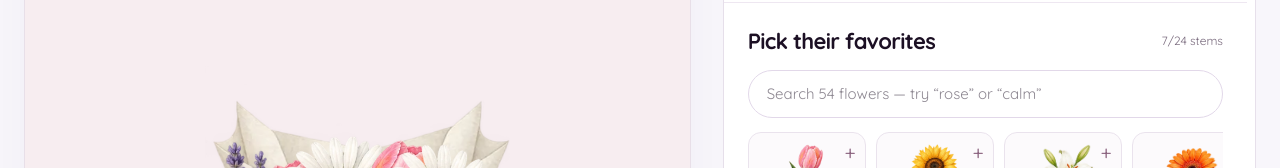
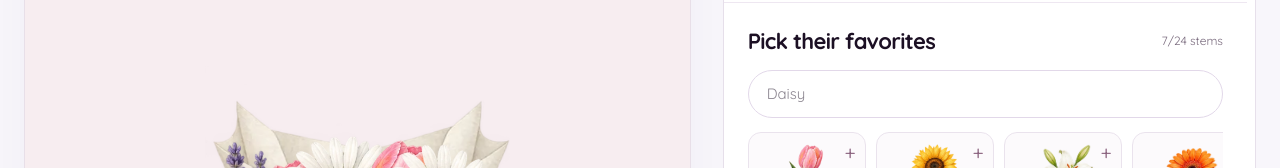
Before and after one commit to jccudiamat/dayflower, a Next.js app in the folder website/: page /bouquet in a window 1280 px wide. Shown: the part 323-491 px from the top of the page. Built offline with nearby package versions, Linux system fonts and the light colour scheme.

Commit message:
Restore wrapper paper tips and simplify flower arrangement controls

```diff
--- a/website/app/bouquet/BouquetStudio.tsx
+++ b/website/app/bouquet/BouquetStudio.tsx
@@ -1,7 +1,7 @@
 "use client";
 
 import { useEffect, useMemo, useRef, useState, type ChangeEvent, type FormEvent, type PointerEvent } from "react";
-import { notePapers, letterings, stationerySets, drawPrint, drawCardBorder, ARRANGEMENT_OFFSET, ART_URL, DEFAULT_PRINT_OPACITY, EXTRA_ART_URLS, HEIGHT, MAX_PHOTOS, MAX_STEMS, VESSEL_H, VESSEL_W, WIDTH, WRAPPER_URL, WRAP_PIVOT, angleToward, arrange, fitScale, layeredItems, decodeBouquet, encodeBouquet, flowerSprite, flowers, hasContents, hitPhoto, hitStem, makeBouquet, papers, photoCount, photoFrames, photoAngleToward, photoScaleHandle, photoTiltHandle, prints, singleStem, renderBouquet, renderVessel, reorder, stemHandle, stemScaleHandle, topZ, validateBouquet, vessels, type Bouquet, type Photo, type RenderAssets, type Stem } from "./model";
+import { drawWrapperLayer, notePapers, letterings, stationerySets, drawPrint, drawCardBorder, ARRANGEMENT_OFFSET, ART_URL, DEFAULT_PRINT_OPACITY, EXTRA_ART_URLS, HEIGHT, MAX_PHOTOS, MAX_STEMS, VESSEL_H, VESSEL_W, WIDTH, WRAPPER_URL, WRAP_PIVOT, angleToward, arrange, fitScale, layeredItems, decodeBouquet, encodeBouquet, flowerSprite, flowers, hasContents, hitPhoto, hitStem, makeBouquet, papers, photoCount, photoFrames, photoAngleToward, photoScaleHandle, photoTiltHandle, prints, singleStem, renderBouquet, renderVessel, reorder, stemHandle, stemScaleHandle, topZ, validateBouquet, vessels, type Bouquet, type Photo, type RenderAssets, type Stem } from "./model";
 import { makeCutout, newPhoto, readPhoto } from "./photos";
 import { SPECIAL_WRAPPER_URL, REVEAL_ART, backgrounds, borders, bouquetColors } from "./model";
 import "./bouquet.css";
@@ -9,6 +9,17 @@ import { emailAddress, textInput } from "../lib/input";
 
 const DRAFT_KEY = "dayflower-bouquet-v1";
 const clamp = (n: number, min: number, max: number) => Math.max(min, Math.min(max, n));
+
+function WrapperThumb({ paper, image }: { paper: number; image?: HTMLImageElement }) {
+  const ref = useRef<HTMLCanvasElement>(null);
+  useEffect(() => {
+    const ctx = ref.current?.getContext("2d");
+    if (!ctx || !image) return;
+    ctx.clearRect(0, 0, 80, 100); ctx.save(); ctx.scale(80 / 600, 100 / 650); ctx.translate(-70, -100);
+    drawWrapperLayer(ctx, paper, false, image); drawWrapperLayer(ctx, paper, true, image); ctx.restore();
+  }, [paper, image]);
+  return <canvas ref={ref} width={80} height={100} aria-hidden="true" />;
+}
 
 function PaperSwatch({ pattern = 0, border = 0 }: { pattern?: number; border?: number }) {
   const ref = useRef<HTMLCanvasElement>(null);
@@ -84,6 +95,12 @@ export default function BouquetStudio({ gift: served }: { gift?: Bouquet } = {})
   const [photoBusy, setPhotoBusy] = useState(false);
   const [photoError, setPhotoError] = useState("");
   const [search, setSearch] = useState("");
+  const [suggestion, setSuggestion] = useState(0);
+  useEffect(() => {
+    if (search || step !== 0) return;
+    const timer = window.setInterval(() => setSuggestion(index => (index + 1) % flowers.length), 3500);
+    return () => window.clearInterval(timer);
+  }, [search, step]);
   const [gift, setGift] = useState(!!served);
   const [preview, setPreview] = useState(false);
   const [opened, setOpened] = useState(false);
@@ -505,7 +522,7 @@ export default function BouquetStudio({ gift: served }: { gift?: Bouquet } = {})
 
           <div className="bouquet-search">
             <label htmlFor="bouquet-flower-search" className="bouquet-visually-hidden">Search flowers</label>
-            <input id="bouquet-flower-search" type="search" value={search} placeholder="Search 54 flowers — try “rose” or “calm”"
+            <input id="bouquet-flower-search" type="search" value={search} placeholder={flowers[(suggestion + 1) % flowers.length].name} maxLength={60}
               onChange={e => setSearch(e.target.value)} autoComplete="off" />
             {search && <button className="bouquet-search-clear" aria-label="Clear search" onClick={() => setSearch("")}>×</button>}
           </div>
@@ -522,10 +539,11 @@ export default function BouquetStudio({ gift: served }: { gift?: Bouquet } = {})
           {bouquet.stems.length >= MAX_STEMS && <p className="bouquet-help">A full bunch! Remove a stem to add another.</p>}
           {lostSheets.length > 0 && <p className="bouquet-help">Some flowers couldn’t load just now. <button className="bouquet-text-button" onClick={() => setAttempt(n => n + 1)}>Try again</button></p>}
           <div className="bouquet-starter"><span>Start with a little inspiration</span><div>{["Soft & sweet", "Love letter", "Pocket sunshine"].map((name, i) => <button key={name} onClick={() => { const next = makeBouquet(i); update({ ...bouquet, stems: next.stems, paper: next.paper }); setSelected(undefined); }}>{name}</button>)}</div></div>
-          <details className="bouquet-fold"><summary>Wrapping</summary><fieldset className="bouquet-paper bouquet-wraps"><legend>Wrap it with love</legend><div>{papers.map((paper, i) => {
-            const cell = i >= 5 ? (i - 5) * 2 : i === 0 ? 0 : i === 1 ? 2 : i === 3 ? 4 : 6;
-            return <button key={paper.name} aria-pressed={bouquet.paper === i} onClick={() => update({ ...bouquet, paper: i })}><span className="bouquet-wrap-thumb" style={{ backgroundColor: paper.background }}>{paper.sprite < 0 ? <span aria-hidden="true">—</span> : [0, 1].map(front => <span aria-hidden="true" key={front} style={{ backgroundImage: `url('${i >= 5 ? SPECIAL_WRAPPER_URL : WRAPPER_URL}')`, backgroundSize: "400% 200%", backgroundPosition: `${(cell + front) % 4 * 100 / 3}% ${Math.floor((cell + front) / 4) * 100}%`, clipPath: i >= 5 && front ? "inset(0 0 0 7%)" : undefined }} />)}</span><strong>{paper.name}</strong></button>;
-          })}</div></fieldset>
+          <details className="bouquet-arrange" open={selected !== undefined ? true : undefined}><summary>Arrange your flowers <span>{bouquet.stems.length}</span></summary><div className="bouquet-stem-list">{bouquet.stems.map((stem, i) => <button aria-pressed={selected === stem.id} key={stem.id} onClick={() => setSelected(stem.id)}>{i + 1}. {flowers[stem.flower].name}</button>)}</div>
+            {active && <div className="bouquet-adjust"><p>Adjust your {flowers[active.flower].name.toLowerCase()}</p><label>Left / right<input aria-label="Stem horizontal position" type="range" min={220} max={500} value={active.x} onChange={e => updateStem({ x: +e.target.value })} /></label><label>Up / down<input aria-label="Stem vertical position" type="range" min={490} max={690} value={active.y} onChange={e => updateStem({ y: +e.target.value })} /></label><label>Rotation<input aria-label="Stem rotation" type="range" min={-45} max={45} value={active.angle} onChange={e => updateStem({ angle: +e.target.value })} /></label><label>Size<input aria-label="Stem size" type="range" min={.7} max={1.15} step={.01} value={active.scale} onChange={e => updateStem({ scale: +e.target.value })} /></label><div className="bouquet-depth"><span>Depth</span><div><button onClick={() => update(reorder(bouquet, "stem", active.id, -1))}>Send back</button><button onClick={() => update(reorder(bouquet, "stem", active.id, 1))}>Bring forward</button></div></div><button className="bouquet-text-button" onClick={() => { update({ ...bouquet, stems: bouquet.stems.filter(s => s.id !== selected) }); setSelected(undefined); }}>Remove this stem</button></div>}
+            <div className="bouquet-arrange-actions"><button onClick={() => { update({ ...bouquet, stems: arrange(bouquet.stems.map(s => s.flower)) }); setSelected(undefined); }}>Arrange for me</button><button disabled={!bouquet.stems.length} onClick={() => { update({ ...bouquet, stems: [] }); setSelected(undefined); }}>Clear flowers</button></div>
+          </details>
+          <details className="bouquet-fold"><summary>Wrapping</summary><fieldset className="bouquet-paper bouquet-wraps"><legend>Wrap it with love</legend><div>{papers.map((paper, i) => <button key={paper.name} aria-pressed={bouquet.paper === i} onClick={() => update({ ...bouquet, paper: i })}><span className="bouquet-wrap-thumb" style={{ backgroundColor: paper.background }}>{paper.sprite < 0 ? <span aria-hidden="true">—</span> : <WrapperThumb paper={i} image={assets[i >= 5 ? SPECIAL_WRAPPER_URL : WRAPPER_URL]} />}</span><strong>{paper.name}</strong></button>)}</div></fieldset>
           {papers[bouquet.paper].sprite >= 0 && <fieldset className="bouquet-paper bouquet-print"><legend>The wrapping</legend>
 
             <label className="bouquet-print-opacity">Size<input aria-label="Wrapper size" type="range" min={.75} max={1.3} step={.01} value={bouquet.wrapScale ?? 1} onChange={e => update({ ...bouquet, wrapScale: +e.target.value })} /></label>
@@ -540,9 +558,6 @@ export default function BouquetStudio({ gift: served }: { gift?: Bouquet } = {})
             {(bouquet.print ?? 0) > 0 && <label className="bouquet-print-opacity">How strong<input aria-label="Stationery strength" type="range" min={5} max={100} value={bouquet.printOpacity ?? DEFAULT_PRINT_OPACITY} onChange={e => update({ ...bouquet, printOpacity: +e.target.value })} /></label>}
           </fieldset>
           <fieldset className="bouquet-paper bouquet-print"><legend>A finishing border</legend><div className="bouquet-print-list">{borders.map((border, i) => <button key={border} aria-pressed={(bouquet.border ?? 0) === i} onClick={() => update({ ...bouquet, border: i })}><PaperSwatch border={i} />{border}</button>)}</div></fieldset>
-          </details><details className="bouquet-arrange" open={selected !== undefined ? true : undefined}><summary>Arrange your stems <span>{bouquet.stems.length}</span></summary><div className="bouquet-stem-list">{bouquet.stems.map((stem, i) => <button aria-pressed={selected === stem.id} key={stem.id} onClick={() => setSelected(stem.id)}>{i + 1}. {flowers[stem.flower].name}</button>)}</div>
-            {active && <div className="bouquet-adjust"><p>Adjust your {flowers[active.flower].name.toLowerCase()}</p><label>Left / right<input aria-label="Stem horizontal position" type="range" min={220} max={500} value={active.x} onChange={e => updateStem({ x: +e.target.value })} /></label><label>Up / down<input aria-label="Stem vertical position" type="range" min={490} max={690} value={active.y} onChange={e => updateStem({ y: +e.target.value })} /></label><label>Rotation<input aria-label="Stem rotation" type="range" min={-45} max={45} value={active.angle} onChange={e => updateStem({ angle: +e.target.value })} /></label><label>Size<input aria-label="Stem size" type="range" min={.7} max={1.15} step={.01} value={active.scale} onChange={e => updateStem({ scale: +e.target.value })} /></label><div className="bouquet-depth"><span>Depth</span><div><button onClick={() => update(reorder(bouquet, "stem", active.id, -1))}>Send back</button><button onClick={() => update(reorder(bouquet, "stem", active.id, 1))}>Bring forward</button></div></div><button className="bouquet-text-button" onClick={() => { update({ ...bouquet, stems: bouquet.stems.filter(s => s.id !== selected) }); setSelected(undefined); }}>Remove this stem</button></div>}
-            <div className="bouquet-arrange-actions"><button onClick={() => { update({ ...bouquet, stems: arrange(bouquet.stems.map(s => s.flower)) }); setSelected(undefined); }}>Arrange for me</button><button disabled={!bouquet.stems.length} onClick={() => { update({ ...bouquet, stems: [] }); setSelected(undefined); }}>Clear flowers</button></div>
           </details>
           <button className="bouquet-button primary bouquet-next" disabled={!art || !bouquet.stems.length} onClick={() => { setStep(1); setSelected(undefined); }}>Add a photo <span aria-hidden="true">→</span></button><button className="bouquet-text-button" disabled={!art || !bouquet.stems.length} onClick={() => { setStep(2); setSelected(undefined); }}>Skip to your note</button>
         </div>}
--- a/website/app/bouquet/bouquet.css
+++ b/website/app/bouquet/bouquet.css
@@ -289,3 +289,5 @@
  .bouquet-preview-hint { display: none; }
  .bouquet-artwork { border-radius: 8px; }
 }
+
+.bouquet-wrap-thumb canvas { display: block; width: 100%; height: 100%; }
--- a/website/app/bouquet/model.ts
+++ b/website/app/bouquet/model.ts
@@ -149,7 +149,7 @@ export function fitScale(bouquet: Bouquet) {
   }
   if (papers[bouquet.paper].sprite >= 0 && hasContents(bouquet)) {
     const k = bouquet.wrapScale ?? 1;
-    box(WRAP_PIVOT.x, WRAP_PIVOT.y, (104 - WRAP_PIVOT.x) * k, (130 - WRAP_PIVOT.y) * k, 512 * k, 600 * k, (bouquet.wrapAngle ?? 0) * Math.PI / 180);
+    box(WRAP_PIVOT.x, WRAP_PIVOT.y, (104 - WRAP_PIVOT.x) * k, (130 - WRAP_PIVOT.y) * k, 512 * (bouquet.paper >= 5 ? 1.055 : 1) * k, 600 * k, (bouquet.wrapAngle ?? 0) * Math.PI / 180);
   }
   return fit;
 }
@@ -377,6 +377,17 @@ export function stemGeometry(stem: Stem) {
   const h = 470 * stem.scale;
   return { w: h * .75, h, angle: stem.angle * Math.PI / 180 };
 }
+/** Special rear paper tips extend into the following cell's empty margin. */
+export function drawWrapperLayer(ctx: CanvasRenderingContext2D, paper: number, front: boolean, image: HTMLImageElement) {
+  const index = paper >= 5 ? (paper - 5) * 2 : paper === 0 ? 0 : paper === 1 ? 2 : paper === 3 ? 4 : 6;
+  const crop = spriteRect(index + (front ? 1 : 0), image.naturalWidth, image.naturalHeight);
+  const inset = paper >= 5 && front ? .07 : 0;
+  const bleed = paper >= 5 && !front ? .055 : 0;
+  const width = 1 - inset + bleed;
+  ctx.drawImage(image, crop.x + crop.w * inset, crop.y, crop.w * width, crop.h,
+    104 + 512 * inset, 130, 512 * width, 600);
+}
+
 /** Centre of the bloom end, which is what the selection ring circles. */
 export function bloomPoint(stem: Stem) {
   const { h, angle } = stemGeometry(stem);
@@ -547,7 +558,6 @@ export function renderBouquet(canvas: HTMLCanvasElement, bouquet: Bouquet, art:
   ctx.beginPath(); ctx.rect(24, 112, WIDTH - 48, 775); ctx.clip();
   ctx.translate(ARRANGEMENT_OFFSET.x, ARRANGEMENT_OFFSET.y);
   const wrapper = assets[bouquet.paper >= 5 ? SPECIAL_WRAPPER_URL : WRAPPER_URL];
-  const wrapIndex = bouquet.paper >= 5 ? (bouquet.paper - 5) * 2 : bouquet.paper === 0 ? 0 : bouquet.paper === 1 ? 2 : bouquet.paper === 3 ? 4 : 6;
   // Both halves of the paper and the taper below share one transform, or the
   // front would slide off the back the moment the wrapper is turned.
   const wrapTransform = () => {
@@ -558,12 +568,8 @@ export function renderBouquet(canvas: HTMLCanvasElement, bouquet: Bouquet, art:
   };
   const drawWrapper = (front: boolean) => {
     if (!wrapper || paper.sprite < 0 || !hasContents(bouquet)) return;
-    const crop = spriteRect(wrapIndex + (front ? 1 : 0), wrapper.naturalWidth, wrapper.naturalHeight);
     ctx.save(); wrapTransform();
-    // The special sheet's rear paper tips cross into the next cell's left margin.
-    // Crop only that empty margin from the front, keeping its position unchanged.
-    const inset = front && bouquet.paper >= 5 ? .07 : 0;
-    ctx.drawImage(wrapper, crop.x + crop.w * inset, crop.y, crop.w * (1 - inset), crop.h, 104 + 512 * inset, 130, 512 * (1 - inset), 600);
+    drawWrapperLayer(ctx, bouquet.paper, front, wrapper);
     ctx.restore();
   };
   // Everything from here to the matching restore is the bouquet itself, and
--- a/website/tests/bouquet.mjs
+++ b/website/tests/bouquet.mjs
@@ -165,3 +165,17 @@ test('gift email never reveals the private note in HTML or plain text', () => {
   }
   assert.ok(mail.exports.htmlFor(gift).includes(gift.imageUrl));
 });
+
+
+test('special wrapping includes paper tips beyond the nominal cell without stretching', () => {
+  const { drawWrapperLayer } = model.exports;
+  for (const paper of [5, 6, 7, 8]) {
+    const { canvas, calls } = recordingCanvas();
+    drawWrapperLayer(canvas.getContext('2d'), paper, false, { naturalWidth: 1536, naturalHeight: 1024 });
+    const [, , sx, , sw, sh, , , dw, dh] = calls.find(call => call[0] === 'drawImage');
+    assert.ok(sw >= 403, 'The right paper tip extends beyond the 384px cell');
+    assert.ok(sx + sw <= 1536, 'The expanded crop stays inside the sheet');
+    assert.ok(Math.abs(dw / sw - 512 / 384) < 1e-9, 'Paper keeps its original horizontal scale');
+    assert.equal(dh / sh, 600 / 512);
+  }
+});
```
